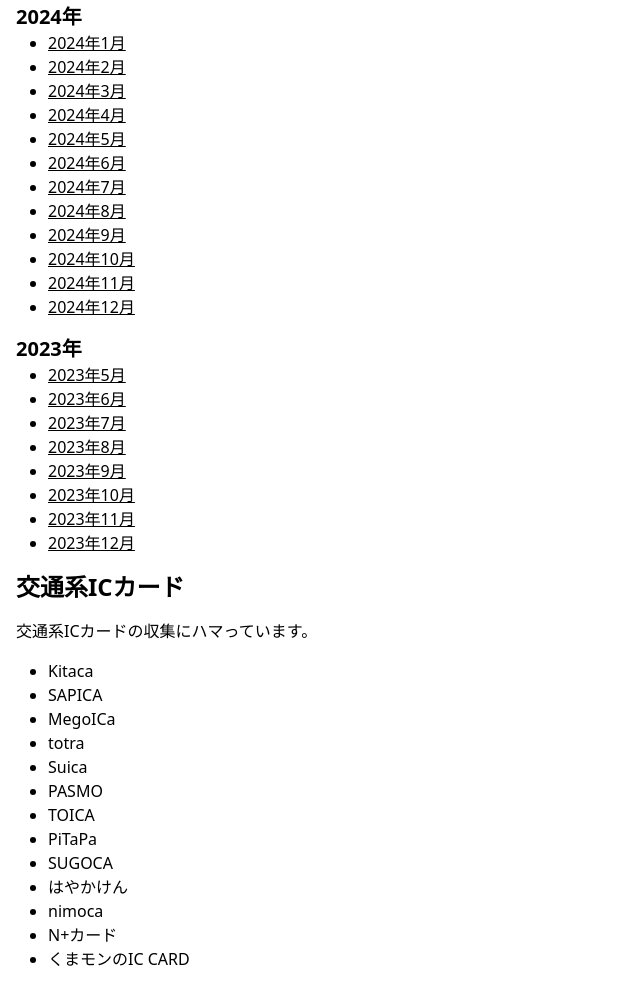
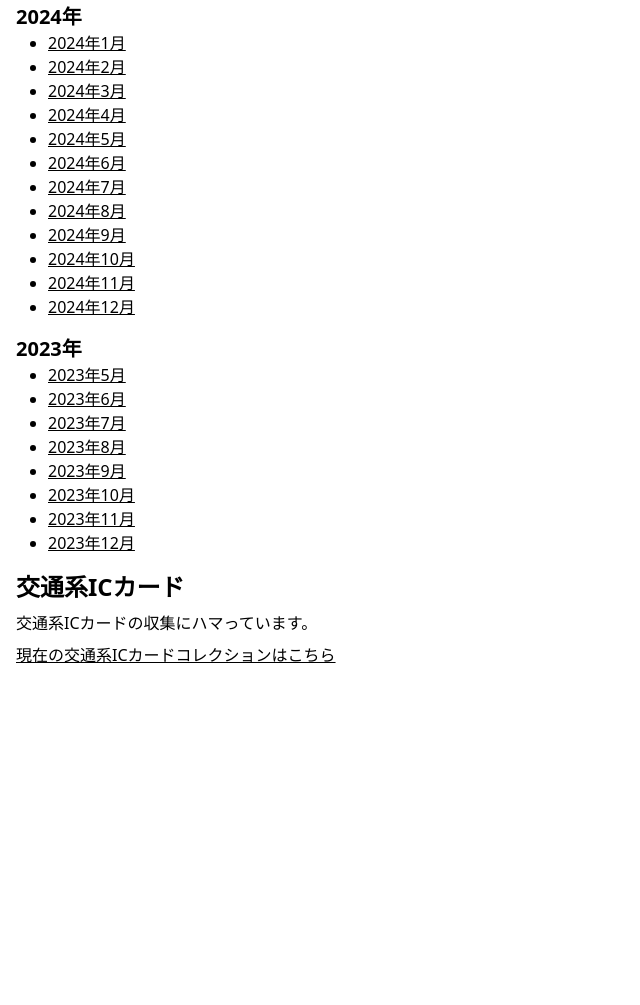
Before and after one commit to opera7133/portfolio, an Astro site: page /interests in a window 1280 px wide. Shown: the part 509-1514 px from the top of the page, without its empty margins (0-640 px from the left). After the commit the page ends 1256 px from the top, so only its background shows below. Built offline with nearby package versions, Linux system fonts and the light colour scheme; Astro itself is replaced by a stand-in of ours; a web font is replaced by a local one; what tailwindcss-brand-colors would draw is missing.

Commit message:
use new link

```diff
--- a/src/data/interests.ts
+++ b/src/data/interests.ts
@@ -35,19 +35,3 @@
     9: "https://open.spotify.com/playlist/27fsX6SZ9GsrlBEbP8fobT?si=bf07094fc96a4da7",
   },
 };
-
-export const transitICCards = [
-  "Kitaca",
-  "SAPICA",
-  "MegoICa",
-  "totra",
-  "Suica",
-  "PASMO",
-  "TOICA",
-  "PiTaPa",
-  "SUGOCA",
-  "はやかけん",
-  "nimoca",
-  "N+カード",
-  "くまモンのIC CARD",
-];
--- a/src/pages/interests.astro
+++ b/src/pages/interests.astro
@@ -1,5 +1,5 @@
 ---
-import { spotifyPlaylist, transitICCards } from "../data/interests";
+import { spotifyPlaylist } from "../data/interests";
 import Layout from "../layouts/Layout.astro";
 ---
 
@@ -39,10 +39,15 @@
         </div>
         <div class="my-4" id="transit">
           <h3 class="text-2xl font-semibold">交通系ICカード</h3>
-          <p class="my-4">交通系ICカードの収集にハマっています。</p>
-          <ul class="list-disc ml-8">
-            {transitICCards.map((card) => <li>{card}</li>)}
-          </ul>
+          <p class="my-2">交通系ICカードの収集にハマっています。</p>
+          <a
+            href="https://nationwide-ic.pages.dev/?s=v2%3ANoIg1glgLghgxjEAaEA7WBnArsk2DmA9grqhALbGIoAWMAnjGEwKaq7YQkoAOMGlXORZEu1EFEJQATuJ7QYfXJLG4wWcjEqoAtFw6LVAXSA"
+            target="_blank"
+            rel="noreferrer noopener"
+            class="underline my-2"
+          >
+            現在の交通系ICカードコレクションはこちら
+          </a>
         </div>
       </div>
     </div>
```
